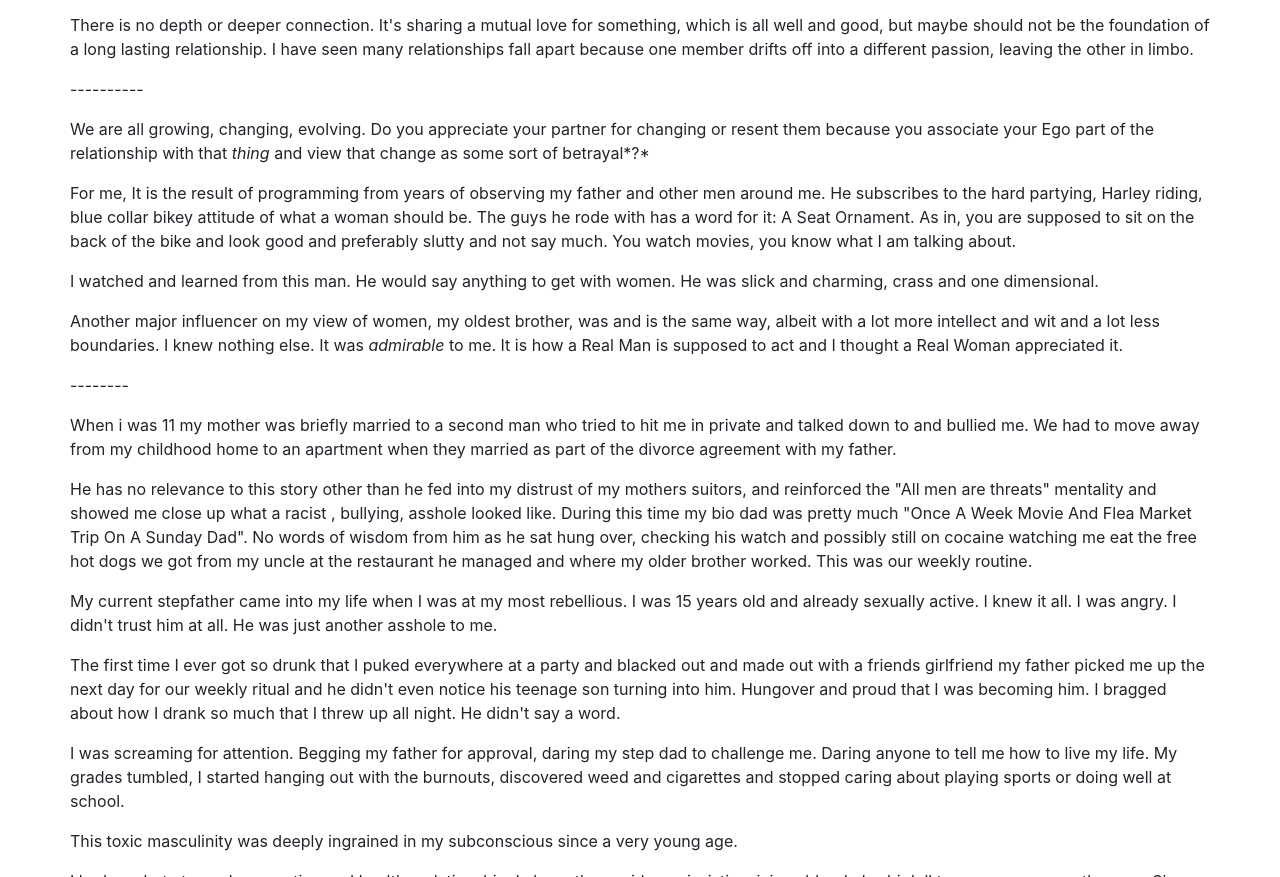
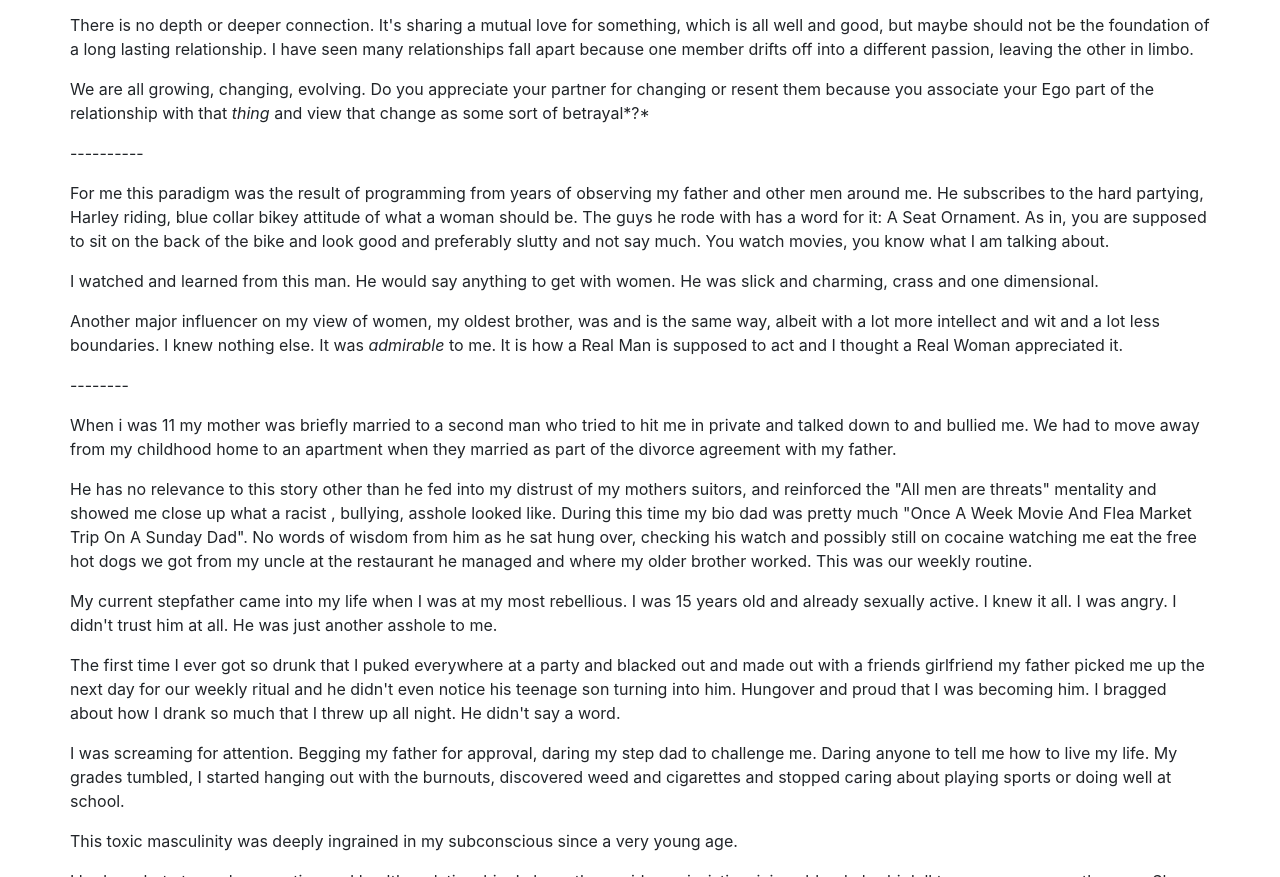
Before and after one commit to csmaller/blog, a Gatsby site: page /blog/toxic-masculinity/ in a window 1280 px wide. Shown: the part 1610-2487 px from the top of the page. Built offline with nearby package versions, Linux system fonts and the light colour scheme; Gatsby itself is replaced by a stand-in of ours; some packages are replaced by stand-ins of ours.

Commit message:
Update Blog “toxic-masculinity”

```diff
--- a/content/blog/toxic-masculinity.md
+++ b/content/blog/toxic-masculinity.md
@@ -46,11 +46,13 @@ The fault of this is of course, I fell in love with the *idea of this person.*
 
 There is no depth or deeper connection.  It's sharing a mutual love for something, which is all well and good, but maybe should not be the foundation of a long lasting relationship.  I have seen many relationships fall apart because one member drifts off into a different passion, leaving the other in limbo.
 
+We are all growing, changing, evolving.  Do you appreciate your partner for changing or resent them because you associate your Ego part of the relationship with that *thing* and view that change as some sort of betrayal*?*
+
 \----------
 
-We are all growing, changing, evolving.  Do you appreciate your partner for changing or resent them because you associate your Ego part of the relationship with that *thing* and view that change as some sort of betrayal*?*
 
-For me, It is the result of programming from years of observing my father and other men around me.  He subscribes to the hard  partying, Harley riding, blue collar bikey attitude of what a woman should be. The guys he rode with has a word for it: A Seat Ornament. As in, you are supposed to sit on the back of the bike and look good and preferably slutty and not say much.  You watch movies, you know what I am talking about.
+
+For me this paradigm was the result of programming from years of observing my father and other men around me.  He subscribes to the hard  partying, Harley riding, blue collar bikey attitude of what a woman should be. The guys he rode with has a word for it: A Seat Ornament. As in, you are supposed to sit on the back of the bike and look good and preferably slutty and not say much.  You watch movies, you know what I am talking about.
 
  I watched and learned from this man. He would say anything to get with women. He was slick and charming, crass and one dimensional.
 
```
